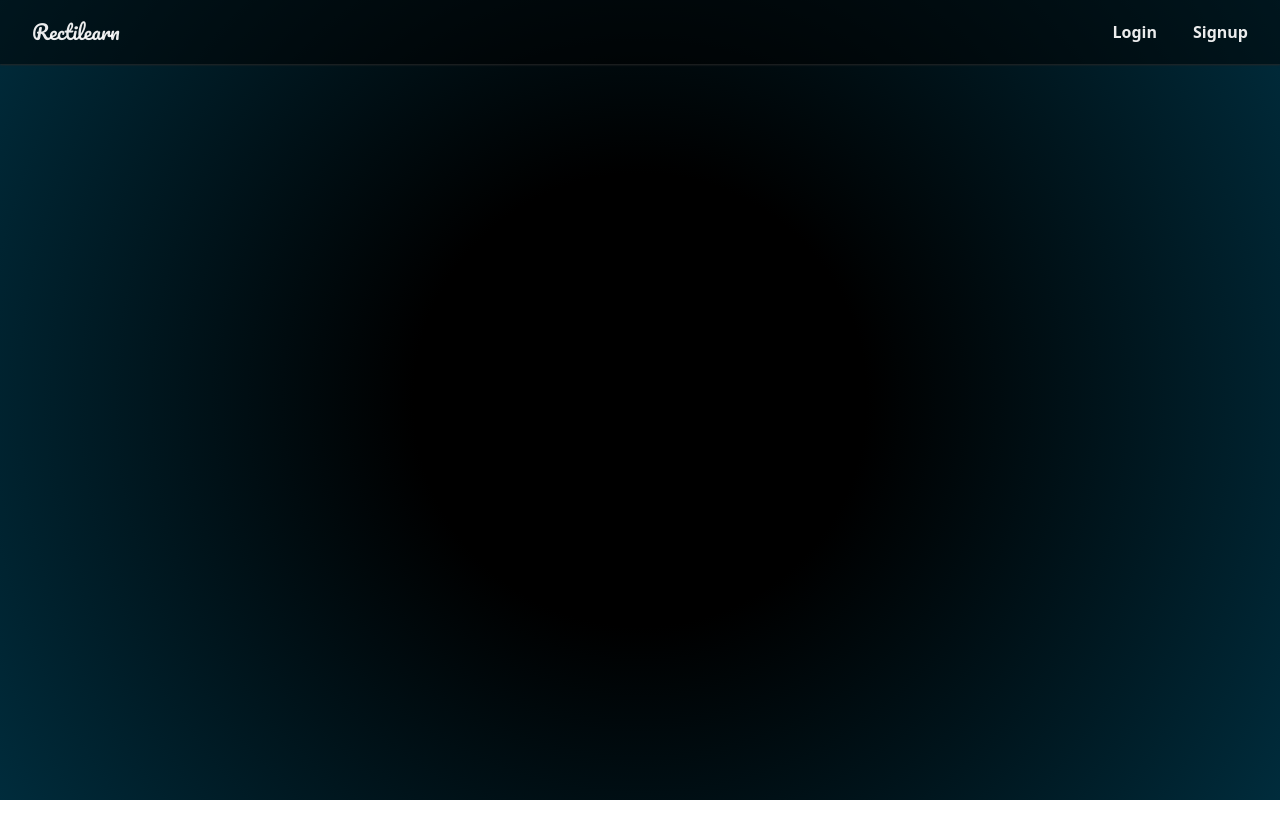
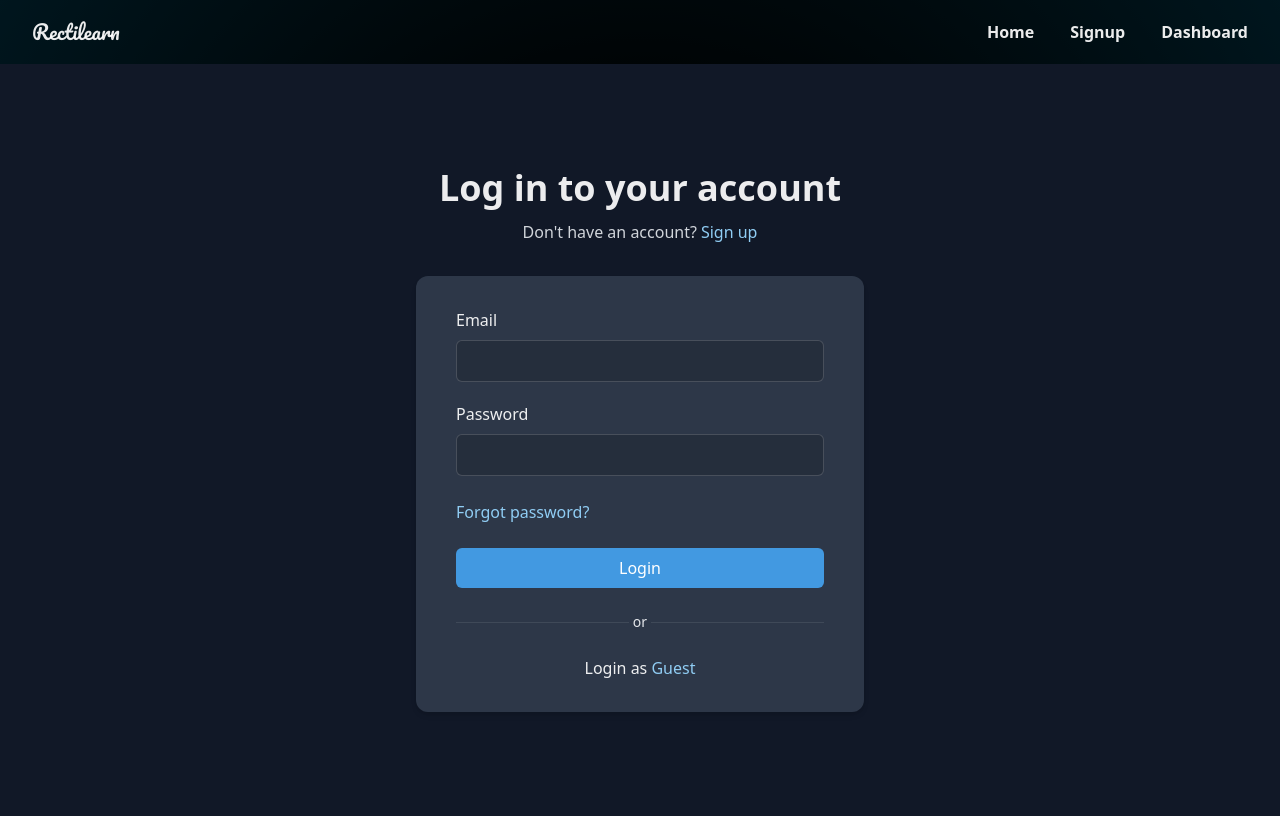
Before and after one commit to Sanyok6/rectilearn, a SvelteKit app in the folder src/frontend-svelte/: page /auth/login in a window 1280 px wide. Built offline with nearby package versions, Linux system fonts and the light colour scheme.

Commit message:
svelte login and signup update

```diff
--- a/src/frontend-svelte/src/routes/+layout.svelte
+++ b/src/frontend-svelte/src/routes/+layout.svelte
@@ -6,6 +6,6 @@
 
 <NavBar />
 
-<main>
+<main class="h-[94%]">
 	<slot />
 </main>
--- a/src/frontend-svelte/src/routes/+page.svelte
+++ b/src/frontend-svelte/src/routes/+page.svelte
@@ -38,13 +38,13 @@
 				>
 			</h2>
 			<p class="max-w-xl text-gray-400 text-lg my-6">
-				Rectilearn makes studying a little less ordinary with games that let you have fun while
-				studying. But Rectilearn is not just another study game, unlike other study tools, it is
-				Open Source, it is directed towards language learners, and it makes studying much more
+				<span class="font-pacifico">Rectilearn</span> makes studying a little less ordinary with games that let you have fun while
+				studying. But <span class="font-pacifico">Rectilearn</span> is not just another study game, unlike other study tools, it is
+				<a href="https://github.com/Sanyok6/TWTcodejam-team-Rectifiers" class="underline">Open Source</a>, it is directed towards language learners, and it makes studying much more
 				enjoyable.
 			</p>
 			<a href="/auth/signup">
-				<Button class="btn-lg">Start learning</Button>
+				<Button class="btn-lg rounded-full">Start learning</Button>
 			</a>
 		</div>
 
@@ -61,14 +61,24 @@
 					fill="currentColor"
 				></path></svg
 			>
+			<div class="relative flex flex-col h-full rounded-2xl shadow-2xl w-full overflow-hidden">
+				<svg viewBox="0 0 58 58" xmlns="http://www.w3.org/2000/svg" class="w-12 h-12 z-10 translate-x-[-50%] translate-y-[-50%] top-[50%] left-[50%] absolute text-white hover:bg-transparent">
+					<path
+						fill-rule="evenodd"
+						clip-rule="evenodd"
+						d="M28.9999 0.562988C13.3196 0.562988 0.562378 13.3202 0.562378 29.0005C0.562378 44.6808 13.3196 57.438 28.9999 57.438C44.6801 57.438 57.4374 44.6808 57.4374 29.0005C57.4374 13.3202 44.6801 0.562988 28.9999 0.562988ZM39.2223 30.272L23.5749 39.7247C23.3506 39.8591 23.0946 39.9314 22.8332 39.9342C22.5717 39.9369 22.3142 39.8701 22.0871 39.7406C21.86 39.611 21.6715 39.4234 21.5408 39.1969C21.4102 38.9705 21.3421 38.7133 21.3436 38.4519V19.5491C21.3421 19.2877 21.4102 19.0305 21.5408 18.8041C21.6715 18.5776 21.86 18.3899 22.0871 18.2604C22.3142 18.1308 22.5717 18.064 22.8332 18.0668C23.0946 18.0696 23.3506 18.1419 23.5749 18.2763L39.2223 27.729C39.4404 27.8619 39.6207 28.0486 39.7458 28.2713C39.8709 28.494 39.9366 28.7451 39.9366 29.0005C39.9366 29.2559 39.8709 29.507 39.7458 29.7297C39.6207 29.9523 39.4404 30.1391 39.2223 30.272Z"
+						fill="currentColor">
+					</path>
+				</svg>
 				<!-- svelte-ignore a11y-media-has-caption -->
-			<video controls class="relative h-auto w-full p-10 rounded-[50px]">
+				<video class="relative h-auto w-full p-10 rounded-[50px]">
 					<source
 						src="https://cdn.discordapp.com/attachments/563779252735180831/1156800111645556838/rectilearn.mp4"
 						type="video/mp4"
 					/>
 					Your browser does not support the video tag.
 				</video>
+			</div>
 		</div>
 	</div>
 </section>
--- a/src/frontend-svelte/src/routes/auth/login/+page.svelte
+++ b/src/frontend-svelte/src/routes/auth/login/+page.svelte
@@ -0,0 +1,62 @@
+<script lang="ts">
+
+</script>
+
+<!-- bg -->
+<div class="bg-gray-900 h-full flex flex-col items-center justify-center flex-auto">
+    <!-- container -->
+    <div class="max-w-lg py-12 md:py-24 px-0 sm:px-8 w-full">
+        <!-- vstack -->
+        <div class="flex flex-col space-y-8">
+            <!-- vstack -->
+            <div class="flex flex-col space-y-6">
+                <!-- vstack -->
+                <div class="flex flex-col space-y-2 md:space-y-3 text-center">
+                    <h1 class="text-4xl font-bold">Log in to your account</h1>
+                    <!-- hstack -->
+                    <div class="flex flex-row space-x-1 justify-center font-light">
+                        <p class="text-gray-300">Don't have an account?</p>
+                        <a href="/auth/signup" class="text-[#90cdf4] hover:underline">Sign up</a>
+                    </div>
+                </div>
+            </div>
+            <!-- Form -->
+            <div class="py-6 sm:py-8 px-4 sm:px-10 bg-[#2D3748] shadow-none sm:shadow-md rounded-xl">
+                <form on:submit|preventDefault={() => {
+                    alert("Submit")
+                }}>
+                    <div class="flex flex-col space-y-6">
+                        <div class="flex flex-col space-y-5">
+                            <div class="flex flex-col space-y-2">
+                                <label for="email">Email</label>
+                                <input id="email" type="email" name="username"
+                                    class="bg-black/[.16] border border-solid border-white/[.16] focus:outline-none hover:border-white/[.24] focus:border-[#63b3ed] focus:shadow-[0_0_0_1px_#63b3ed] transition-[border-color] duration-200 px-3 py-2 rounded-md">
+                            </div>
+                            <div class="flex flex-col space-y-2">
+                                <label for="password">Password</label>
+                                <input id="password" type="password" name="password"
+                                    class="bg-black/[.16] border border-solid border-white/[.16] focus:outline-none hover:border-white/[.24] focus:border-[#63b3ed] focus:shadow-[0_0_0_1px_#63b3ed] transition-[border-color] duration-200 px-3 py-2 rounded-md">
+                            </div>
+                        </div>
+                        <div class="flex flex-row justify-between">
+                            <a href="#forgot" class="text-[#90cdf4] hover:underline">Forgot password?</a>
+                        </div>
+                        <div class="flex flex-col space-y-6">
+                            <button type="submit" class="bg-[#4299e1] py-2 rounded-md text-white hover:scale-[1.01] duration-200">Login</button>
+                            <div class="flex flex-row items-center">
+                                <!-- divider with or in between -->
+                                <hr class="opacity-60 border-0 border-b border-solid border-gray-600 w-full m-0">
+                                <p class="text-sm whitespace-nowrap text-gray-200 px-1">or</p>
+                                <hr class="opacity-60 border-0 border-b border-solid border-gray-600 w-full m-0">
+                            </div>
+                            <a href="#guest" class="max-w-[40%] self-center hover:no-underline">
+                                <!-- FiUser -->
+                                <p class="font-light">Login as <span class="text-[#90cdf4] hover:underline hover:scale-[1.05]">Guest</span></p>
+                            </a>
+                        </div>
+                    </div>
+                </form>
+            </div>
+        </div>
+    </div>
+</div>
--- a/src/frontend-svelte/src/routes/auth/signup/+page.svelte
+++ b/src/frontend-svelte/src/routes/auth/signup/+page.svelte
@@ -0,0 +1,52 @@
+<script lang="ts">
+
+</script>
+
+<!-- bg -->
+<div class="bg-gray-900 h-full flex flex-col items-center justify-center flex-auto">
+    <!-- container -->
+    <div class="max-w-lg py-12 md:py-24 px-0 sm:px-8 w-full">
+        <!-- vstack -->
+        <div class="flex flex-col space-y-8">
+            <!-- vstack -->
+            <div class="flex flex-col space-y-6">
+                <!-- vstack -->
+                <div class="flex flex-col space-y-2 md:space-y-3 text-center">
+                    <h1 class="text-4xl font-bold">Sign up for an account</h1>
+                    <!-- hstack -->
+                    <div class="flex flex-row space-x-1 justify-center font-light">
+                        <p class="text-gray-300">Already have an account?</p>
+                        <a href="/auth/login" class="text-[#90cdf4] hover:underline">Login</a>
+                    </div>
+                </div>
+            </div>
+            <!-- Form -->
+            <div class="py-6 sm:py-8 px-4 sm:px-10 bg-[#2D3748] shadow-none sm:shadow-md rounded-xl">
+                <form on:submit|preventDefault={() => {
+                    alert("Submit")
+                }}>
+                    <div class="flex flex-col space-y-6">
+                        <div class="flex flex-col space-y-5">
+                            <div class="flex flex-col space-y-2">
+                                <label for="email">Email</label>
+                                <input id="email" type="email" name="email"
+                                    class="bg-black/[.16] border border-solid border-white/[.16] focus:outline-none hover:border-white/[.24] focus:border-[#63b3ed] focus:shadow-[0_0_0_1px_#63b3ed] transition-[border-color] duration-200 px-3 py-2 rounded-md">
+                            </div>
+                            <div class="flex flex-col space-y-2">
+                                <label for="username">Username</label>
+                                <input id="username" type="username" name="name"
+                                    class="bg-black/[.16] border border-solid border-white/[.16] focus:outline-none hover:border-white/[.24] focus:border-[#63b3ed] focus:shadow-[0_0_0_1px_#63b3ed] transition-[border-color] duration-200 px-3 py-2 rounded-md">
+                            </div>
+                            <div class="flex flex-col space-y-2">
+                                <label for="password">Password</label>
+                                <input id="password" type="password" name="password"
+                                    class="bg-black/[.16] border border-solid border-white/[.16] focus:outline-none hover:border-white/[.24] focus:border-[#63b3ed] focus:shadow-[0_0_0_1px_#63b3ed] transition-[border-color] duration-200 px-3 py-2 rounded-md">
+                            </div>
+                        </div>
+                        <button type="submit" class="bg-[#4299e1] py-2 rounded-md text-white hover:scale-[1.01] duration-200">Sign Up</button>
+                    </div>
+                </form>
+            </div>
+        </div>
+    </div>
+</div>
--- a/src/frontend-svelte/src/routes/navbar.svelte
+++ b/src/frontend-svelte/src/routes/navbar.svelte
@@ -1,4 +1,45 @@
 <script lang="ts">
+	import { page } from '$app/stores';
+
+	const links = [
+		{
+			name: 'Home',
+			url: '/'
+		},
+		// {
+		//   name: 'About',  // about page does not exist currently
+		//   url: '/about'
+		// },
+		{
+			name: 'Login',
+			url: '/auth/login'
+		},
+		{
+			name: 'Signup',
+			url: '/auth/signup'
+		},
+		{
+			name: 'Dashboard',
+			url: '/dashboard'
+		}
+	];
+
+	let display: {
+		name: string;
+		url: string;
+	}[];
+
+	$: {
+		display = links.filter((i) => {
+			// if (["/auth/login", "/auth/signup"].includes(i.url) /* && ctx.loggedIn */) {
+			// 	return false;
+			// } else if (i.url === "/dashboard" /* && !ctx.loggedIn */) {
+			// 	return false;
+			// }
+			console.log($page.url.pathname.toLowerCase());
+			return (i.url !== $page.url.pathname.toLowerCase())
+		})
+	}
 </script>
 
 <header>
@@ -6,8 +47,10 @@
 
 	<div class="ml-auto">
 		<div class="flex gap-4 md:gap-9 font-semibold">
-			<a href="/auth/login" class="hover-underline">Login</a>
-			<a href="/auth/signup" class="hover-underline">Signup</a>
+			{#each display as link}
+				<a href={link.url} class="hover-underline">{link.name}</a>
+			<!-- <a href="/auth/signup" class="hover-underline">Signup</a> -->
+			{/each}
 		</div>
 	</div>
 </header>
--- a/src/frontend-svelte/src/styles/main.scss
+++ b/src/frontend-svelte/src/styles/main.scss
@@ -10,6 +10,7 @@ html {
     display: block;
     font-size: 14px;
     height: 100%;
+    font-family: system-ui, -apple-system, BlinkMacSystemFont, 'Segoe UI', Roboto, Oxygen, Ubuntu, Cantarell, 'Open Sans', 'Helvetica Neue', sans-serif;
 
     @media (min-width: 1024px) {
         font-size: 16px;
```
Also changed, not shown: 1 other file (tests, documents, lock files or other folders). Lines whose indentation alone changed are shown as unchanged.
